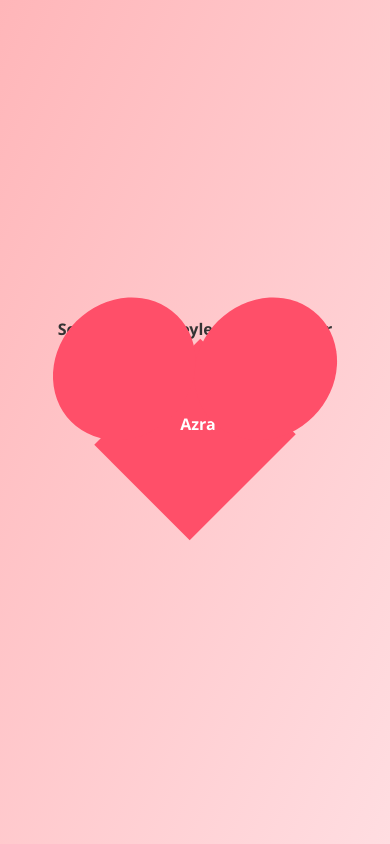
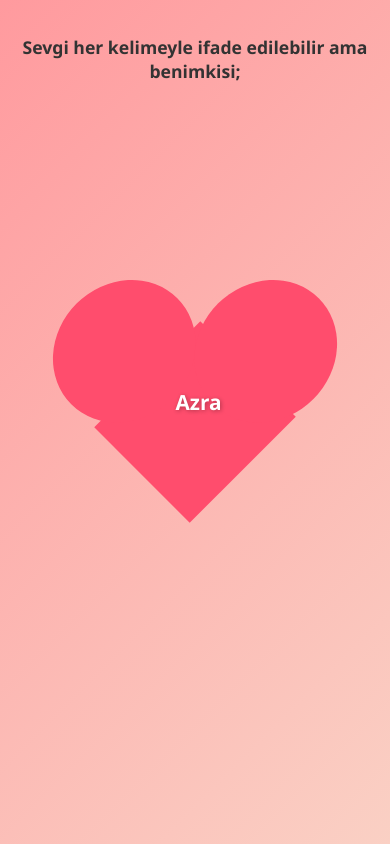
Before and after one commit to emre-console/azra, a plain HTML site: page index.html in a window 390 px wide. Drawn offline with Linux system fonts and the light colour scheme.

Commit message:
Update index.html

```diff
--- a/index.html
+++ b/index.html
@@ -1,49 +1,62 @@
-
 <!DOCTYPE html>
 <html lang="tr">
 <head>
-  <meta charset="UTF-8">
-  <meta name="viewport" content="width=device-width, initial-scale=1.0">
-  <title>Azra Kalp</title>
+  <meta charset="UTF-8" />
+  <meta name="viewport" content="width=device-width, initial-scale=1.0" />
+  <title>Azra için ❤️</title>
   <style>
+    * {
+      box-sizing: border-box;
+    }
+
     body {
       margin: 0;
       padding: 0;
-      background: linear-gradient(to bottom right, #ffb6b9, #ffdde1);
-      font-family: 'Segoe UI', Tahoma, Geneva, Verdana, sans-serif;
-      display: flex;
-      align-items: center;
-      justify-content: center;
+      font-family: 'Segoe UI', sans-serif;
+      background: linear-gradient(135deg, #ff9a9e, #fad0c4);
       height: 100vh;
-      flex-direction: column;
-      text-align: center;
+      overflow: hidden;
+      position: relative;
     }
 
-    .text {
-      font-size: 1.2rem;
-      font-weight: bold;
+    h1 {
+      font-size: 1.3rem;
+      margin: 20px 0;
+      text-align: center;
       color: #333;
-      margin-bottom: 10px;
-      max-width: 90%;
+      position: absolute;
+      top: 20px;
+      width: 100%;
+      z-index: 2;
+    }
+
+    .heart-wrapper {
+      position: absolute;
+      top: 50%;
+      left: 50%;
+      transform: translate(-50%, -50%) rotate(-45deg);
+      width: 200px;
+      height: 180px;
+      cursor: pointer;
     }
 
     .heart {
-      width: 200px;
-      height: 180px;
-      background-color: #ff4f69;
-      position: relative;
-      transform: rotate(-45deg);
-      margin-bottom: 20px;
+      width: 100%;
+      height: 100%;
+      background-color: #ff4d6d;
+      position: absolute;
+      top: 0;
+      left: 0;
     }
 
     .heart::before,
     .heart::after {
-      content: "";
+      content: '';
+      position: absolute;
       width: 200px;
       height: 180px;
-      background-color: #ff4f69;
+      background-color: #ff4d6d;
       border-radius: 50%;
-      position: absolute;
     }
 
     .heart::before {
@@ -56,20 +69,28 @@
       top: 0;
     }
 
-    .name {
+    .heart-text {
       position: absolute;
       top: 50%;
       left: 50%;
       transform: rotate(45deg) translate(-50%, -50%);
+      transform-origin: center;
       color: white;
+      font-size: 1.6rem;
       font-weight: bold;
-      font-size: 1.2rem;
-      cursor: pointer;
       user-select: none;
+      z-index: 3;
+      white-space: nowrap;
+      text-shadow: 1px 1px 4px rgba(0, 0, 0, 0.3);
     }
 
-    @media (max-width: 600px) {
-      .heart {
+    @media (max-width: 400px) {
+      h1 {
+        font-size: 1.1rem;
+        top: 15px;
+      }
+
+      .heart-wrapper {
         width: 150px;
         height: 135px;
       }
@@ -80,29 +101,36 @@
         height: 135px;
       }
 
-      .name {
-        font-size: 1rem;
-      }
-
-      .text {
-        font-size: 1rem;
+      .heart-text {
+        font-size: 1.3rem;
       }
     }
   </style>
 </head>
 <body>
-  <div class="text">Sevgi her kelimeyle ifade edilebilir<br>ama benimkisi;</div>
-
-  <div class="heart">
-    <div class="name" onclick="changeName()">Azra</div>
+  <h1>Sevgi her kelimeyle ifade edilebilir ama benimkisi;</h1>
+  <div class="heart-wrapper" onclick="changeName()">
+    <div class="heart"></div>
+    <div class="heart-text" id="heartText">Azra</div>
   </div>
 
   <script>
-    const names = ["Azra", "Azram", "Azraaamm", "azram", "azram", "knki?", "bebegim", "güzelim", "bitanem"];
-    let index = 0;
+    const names = [
+      "Azra",
+      "Azram",
+      "Azraaamm",
+      "azram",
+      "azram",
+      "knki?",
+      "bebegim",
+      "güzelim",
+      "bitanem"
+    ];
+    let current = 0;
+
     function changeName() {
-      index = (index + 1) % names.length;
-      document.querySelector('.name').innerText = names[index];
+      current = (current + 1) % names.length;
+      document.getElementById("heartText").textContent = names[current];
     }
   </script>
 </body>
```
